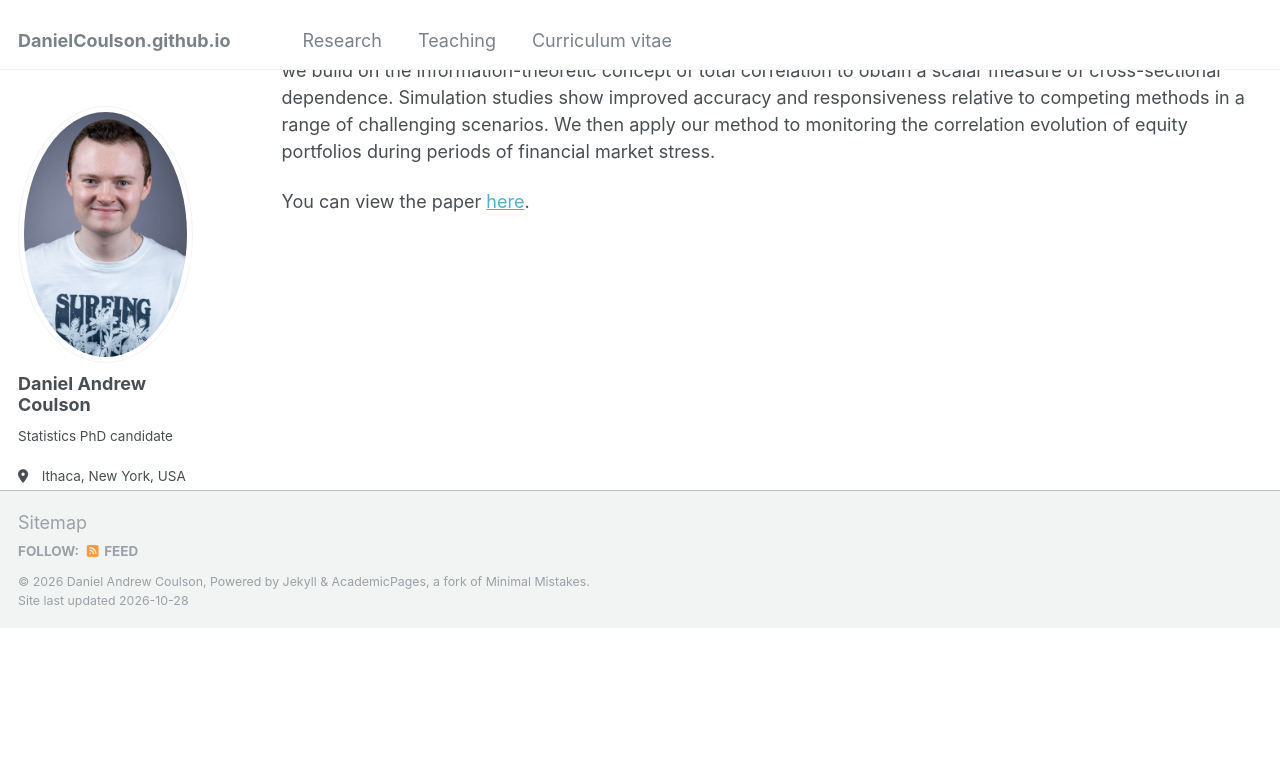
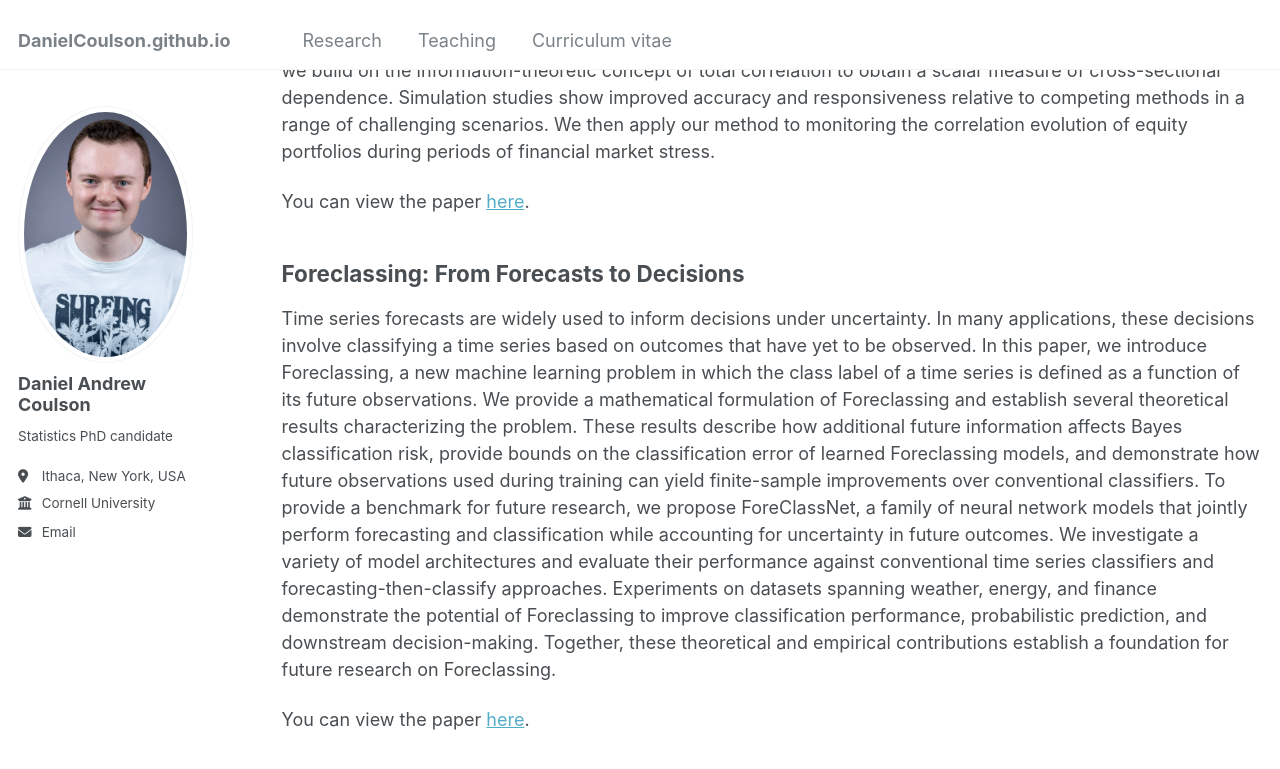
Before and after one commit to DanielCoulson/DanielCoulson.github.io, a Jekyll site: the page built from _pages/research.html, in a window 1280 px wide and 900 px high, scrolled down 794 px. Shown: the top 769 px of the window. Built offline with Jekyll 4.4.1, drawn with Linux system fonts in a browser that asks for light colours; before the commit the page ends 1422 px from its top, so only the background shows below that.

Commit message:
Update research.html

```diff
--- a/_pages/research.html
+++ b/_pages/research.html
@@ -16,5 +16,13 @@ permalink: /research/
 
 <p>
   You can view the paper
-  <a href="https://arxiv.org/abs/2605.06818" target="_blank" rel="noopener noreferrer">here</a>.
+  <a href="https://arxiv.org/pdf/2605.06818" target="_blank" rel="noopener noreferrer">here</a>.
 </p>
+
+<h2>Foreclassing: From Forecasts to Decisions</h2>
+<p>Time series forecasts are widely used to inform decisions under uncertainty. In many applications, these decisions involve classifying a time series based on outcomes that have yet to be observed. In this paper, we introduce Foreclassing, a new machine learning problem in which the class label of a time series is defined as a function of its future observations. We provide a mathematical formulation of Foreclassing and establish several theoretical results characterizing the problem. These results describe how additional future information affects Bayes classification risk, provide bounds on the classification error of learned Foreclassing models, and demonstrate how future observations used during training can yield finite-sample improvements over conventional classifiers. To provide a benchmark for future research, we propose ForeClassNet, a family of neural network models that jointly perform forecasting and classification while accounting for uncertainty in future outcomes. We investigate a variety of model architectures and evaluate their performance against conventional time series classifiers and forecasting-then-classify approaches. Experiments on datasets spanning weather, energy, and finance demonstrate the potential of Foreclassing to improve classification performance, probabilistic prediction, and downstream decision-making. Together, these theoretical and empirical contributions establish a foundation for future research on Foreclassing.</p>
+
+<p>
+  You can view the paper
+  <a href="https://arxiv.org/pdf/2503.04956" target="_blank" rel="noopener noreferrer">here</a>.
+</p>
```
